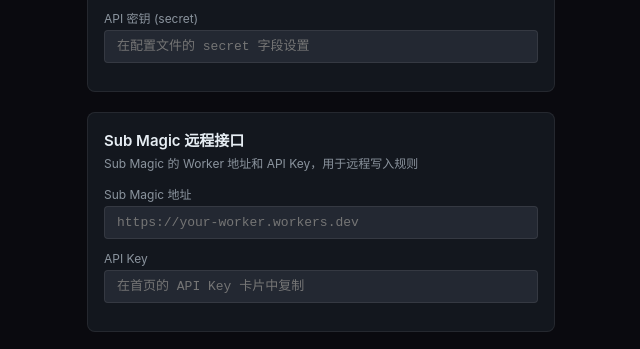
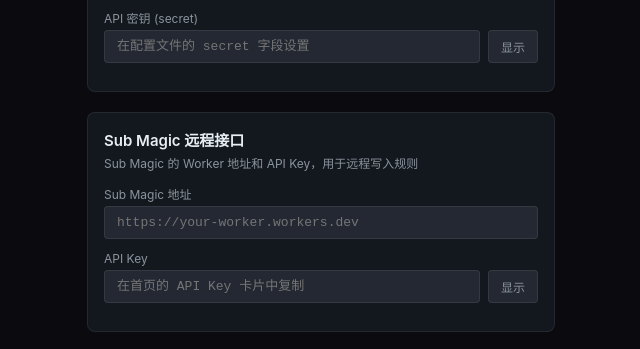
Before and after one commit to bit8192/sub-magic, a browser extension: page browser-extension/src/options/options.html in a window 1280 px wide. Shown: the part 216-565 px from the top of the page, 319-959 px from the left. Drawn offline with Linux system fonts and the light colour scheme.

Commit message:
插件配置支持显示密码

```diff
--- a/browser-extension/src/options/options.css
+++ b/browser-extension/src/options/options.css
@@ -80,6 +80,32 @@ body {
 	border-color: var(--primary);
 }
 
+.input-with-toggle {
+	display: flex;
+	align-items: stretch;
+	gap: 8px;
+}
+
+.input-with-toggle input {
+	flex: 1;
+}
+
+.toggle-visibility {
+	padding: 0 12px;
+	border: 1px solid var(--border);
+	border-radius: 4px;
+	background: var(--surface-2);
+	color: var(--text-muted);
+	font-size: 12px;
+	cursor: pointer;
+	transition: var(--transition);
+}
+
+.toggle-visibility:hover {
+	color: var(--text);
+	border-color: var(--primary);
+}
+
 .actions {
 	display: flex;
 	align-items: center;
--- a/browser-extension/src/options/options.html
+++ b/browser-extension/src/options/options.html
@@ -20,7 +20,10 @@
 		</div>
 		<div class="form-group">
 			<label>API 密钥 (secret)</label>
-			<input type="password" id="mihomo-secret" placeholder="在配置文件的 secret 字段设置" />
+			<div class="input-with-toggle">
+				<input type="password" id="mihomo-secret" placeholder="在配置文件的 secret 字段设置" />
+				<button type="button" class="toggle-visibility" data-target="mihomo-secret">显示</button>
+			</div>
 		</div>
 	</div>
 
@@ -33,7 +36,10 @@
 		</div>
 		<div class="form-group">
 			<label>API Key</label>
-			<input type="password" id="submagic-key" placeholder="在首页的 API Key 卡片中复制" />
+			<div class="input-with-toggle">
+				<input type="password" id="submagic-key" placeholder="在首页的 API Key 卡片中复制" />
+				<button type="button" class="toggle-visibility" data-target="submagic-key">显示</button>
+			</div>
 		</div>
 	</div>
 
--- a/browser-extension/src/options/options.js
+++ b/browser-extension/src/options/options.js
@@ -4,6 +4,15 @@ document.addEventListener('DOMContentLoaded', async () => {
 	if (data.mihomoSecret) document.getElementById('mihomo-secret').value = data.mihomoSecret
 	if (data.subMagicUrl) document.getElementById('submagic-url').value = data.subMagicUrl
 	if (data.subMagicKey) document.getElementById('submagic-key').value = data.subMagicKey
+
+	document.querySelectorAll('.toggle-visibility').forEach((button) => {
+		button.addEventListener('click', () => {
+			const input = document.getElementById(button.dataset.target)
+			const isPassword = input.type === 'password'
+			input.type = isPassword ? 'text' : 'password'
+			button.textContent = isPassword ? '隐藏' : '显示'
+		})
+	})
 
 	document.getElementById('btn-save').addEventListener('click', async () => {
 		const mihomoUrl = document.getElementById('mihomo-url').value.trim()
```
